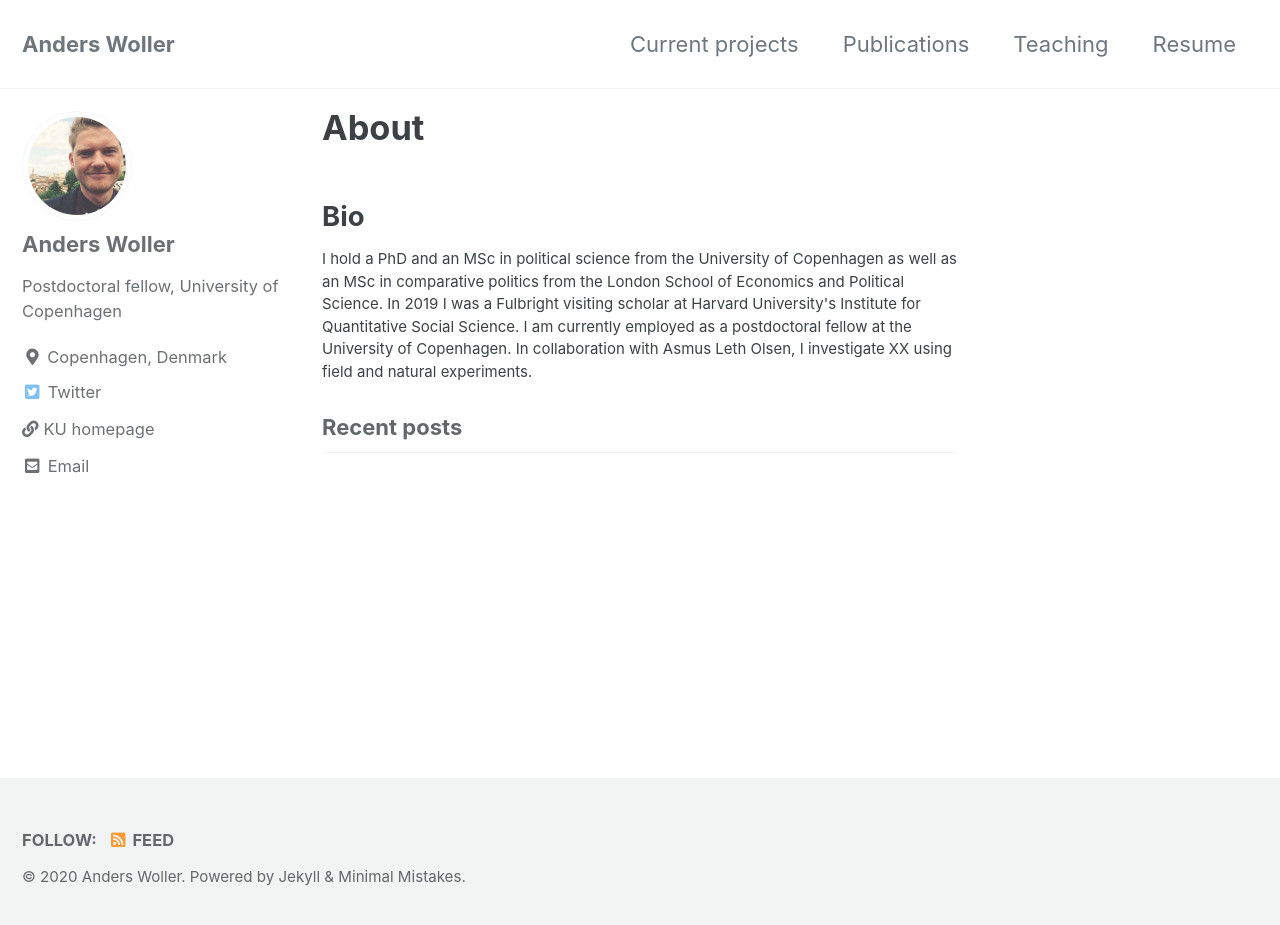
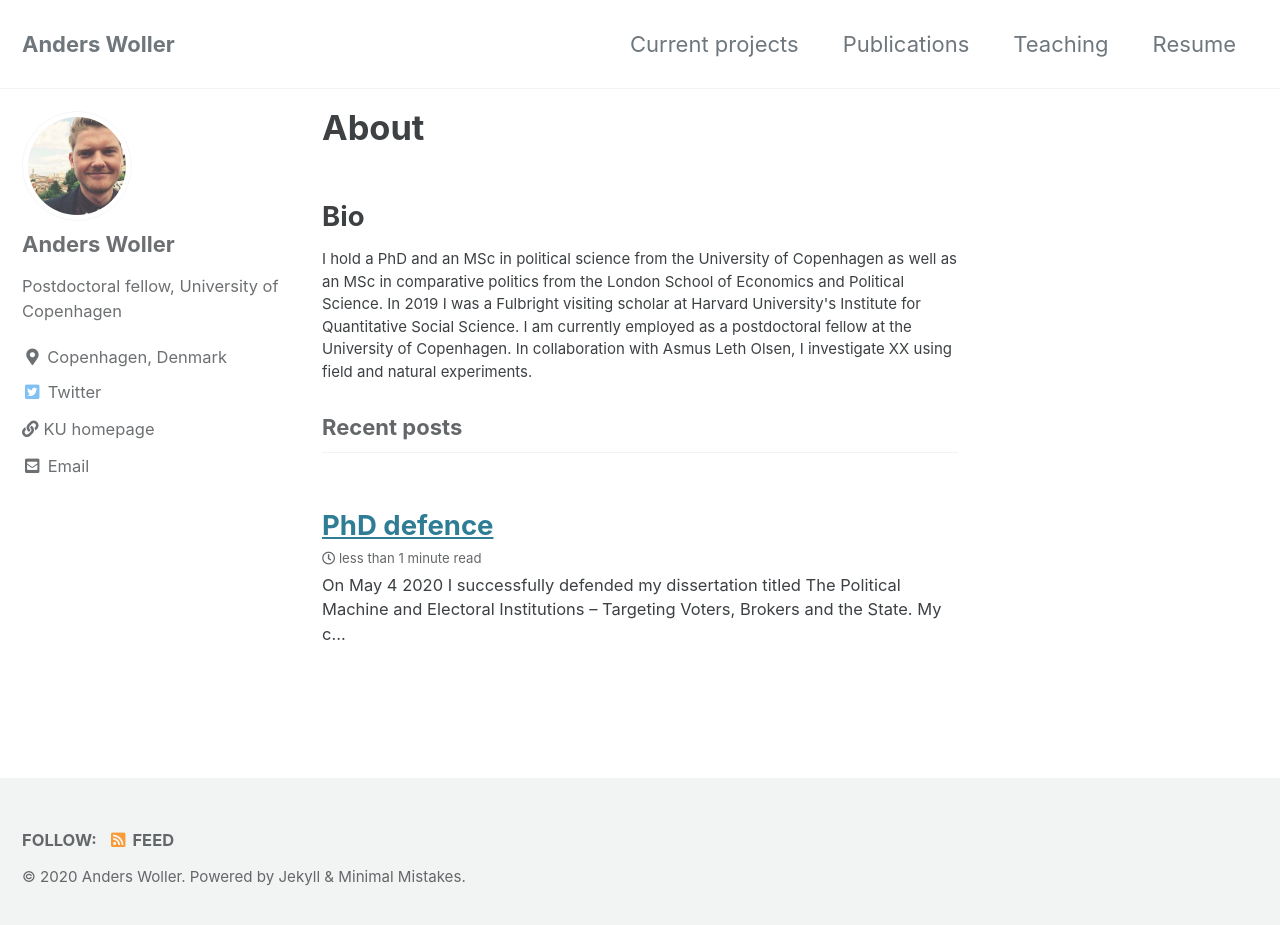
Before and after one commit to AndersWoller/AndersWoller.github.io, a Jekyll site: the page built from index.html, in a window 1280 px wide and 933 px high. Shown: the top 925 px of the window. Built offline with Jekyll 4.4.1, drawn with Linux system fonts in a browser that asks for light colours; cached includes are drawn as plain includes; the list of posts is cut into pages by our own code.

Commit message:
added defense post

```diff
--- /dev/null
+++ b/_posts/2020-04-04-defense.md
@@ -0,0 +1,7 @@
+---
+title: "PhD defence"
+date: 2020-04-04
+---
+
+
+On May 4 2020 I successfully defended my dissertation titled *The Political Machine and Electoral Institutions -- Targeting Voters, Brokers and the State*. My committee consisted of prof Jessica Gottlieb (Texas A&M), prof Thad Dunning (UC Berkeley), and prof Anne Rasmussen (University of Copenhagen, chair).
--- a/index.html
+++ b/index.html
@@ -2,7 +2,6 @@
 layout: home
 author_profile: true
 title: "About"
-fontsize: 11pt
 ---
 
 
```
Also changed, not shown: 1 other file.
